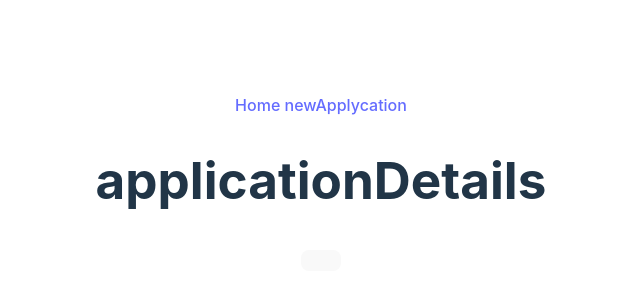
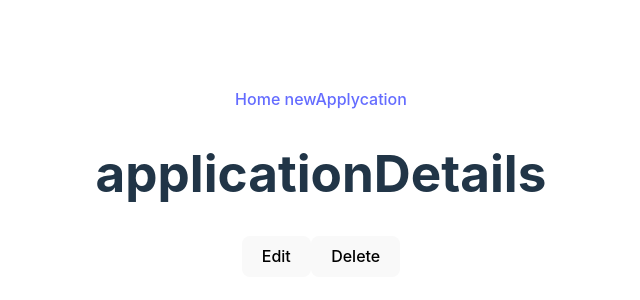
Before and after one commit to Nielskorn/ApplicationMangementApp, a React (Vite) app in the folder frontend/: page /application/1 in a window 1280 px wide. Shown: the part 218-518 px from the top of the page, without its empty margins (319-959 px from the left). Built offline with nearby package versions, Linux system fonts and the light colour scheme; no server answers.

Commit message:
made last crud methode useable over ui

```diff
--- a/frontend/src/Page/ApplicationDetails.tsx
+++ b/frontend/src/Page/ApplicationDetails.tsx
@@ -21,12 +21,23 @@ export default function Applicationdetails(){
 function navigateToEditPage(){
         navigate("/editApplication/"+id)
 }
+function deleteEntry() {
+   try{
+    axios.delete(`/api/application/${id}`)
+    alert("application Gelöscht")
+    navigate("/");
+}catch(error){
+       console.error("fehler Beim löschen:", error);
+   }
+    }
+
     return(
         <div className="ApplicationDetails">
             <h1>applicationDetails</h1>
             <h2>{jobTitle}</h2>
             <p>{jobDescription}</p>
-            <button onClick={navigateToEditPage}></button>
+            <button onClick={navigateToEditPage}>Edit</button>
+            <button onClick={deleteEntry}>Delete</button>
         </div>
     )
 }
```
